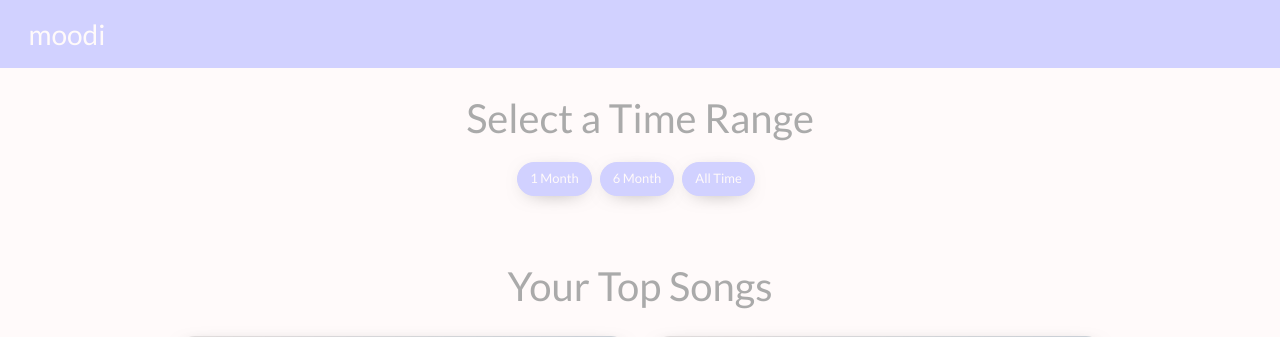
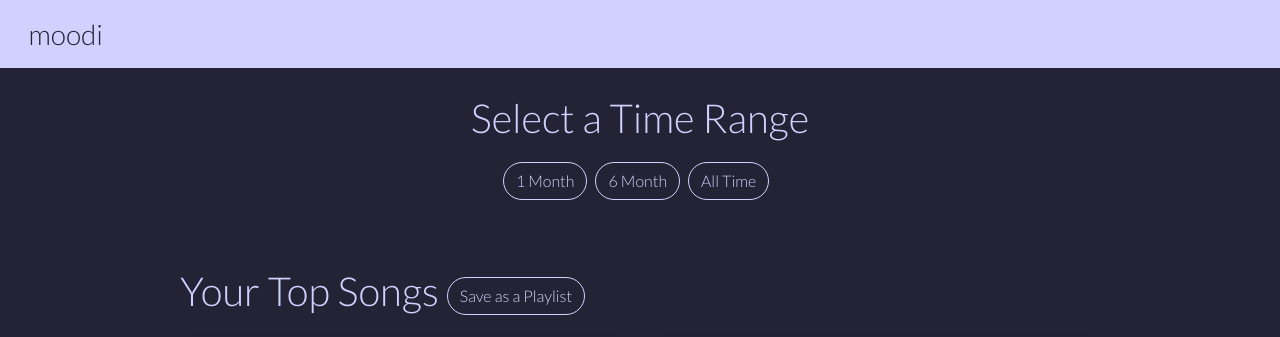
Before and after one commit to fwang356/enhancify, a Flask app: page /top-tracks/ in a window 1280 px wide. Shown: the top 337 px of the page. Run offline with Flask 2, Linux system fonts and the light colour scheme; parts of the project's set-up code (start-up, migrations or seed data) failed here and were passed over; some libraries are stand-ins or nearby versions.

Commit message:
Change color

```diff
--- a/static/css/style.css
+++ b/static/css/style.css
@@ -1,13 +1,15 @@
 head, body, html {
-    color: #aaa;
-    background-color: snow;
+    color: #d1d1ff;
+    background-color: #242336;
     font-family: 'Lato', sans-serif;
+    font-weight: 300;
     scroll-behavior: smooth;
 }
 
 body#home, html {
-    color: snow;
-    background: #d1d1ff;
+    color: d1d1ff;
+    background: #242336;
+    font-weight: 300;
 }
 
 .content {
@@ -34,15 +36,15 @@ body#home, html {
 }
 
 .btn-custom {
-    color: snow;
-    border-color: snow;
+    color: #d1d1ff;
+    border-color: #d1d1ff;
     border-radius: 7px;
     border-radius: 20px;
 }
 
 .btn-custom-solid {
     background-color: #d1d1ff;
-    color: snow;
+    color: #242336;
     border-color:#d1d1ff;
     border-radius: 7px;
     border-radius: 20px;
@@ -56,8 +58,8 @@ body#home, html {
 }
 
 .btn-custom:hover {
-    background-color: snow;
-    color: #d1d1ff;
+    background-color: #d1d1ff;
+    color: #242336;
 }
 
 .btn-custom:focus {
@@ -99,13 +101,13 @@ h4{
 
 .navbar-custom .navbar-brand,
 .navbar-custom .navbar-test{
-    color: snow;
+    color: #242336;
     font-size: 28px;
     padding-left: 1%;
 }
 
 .card-deck .card {
-    background-color: snow;
+    background-color: #414063;
     background-image: linear-gradient(-30deg, rgba(0, 118, 189, 0.1), transparent 50%);
     margin: 1%;
     border-radius: 20px;
@@ -132,19 +134,14 @@ h4{
     display: contents;
 }
 
-.card h5 {
-    font-size: 22px;
-    color: #aaa;
-}
-
 .card small {
-    color: #aaa;
+    color: #d1d1ff;
     font-size: 13px;
 }
 
 .card .btn-custom-solid {
     background-color: #d1d1ff;
-    color: snow;
+    color: #242336;
     border-color:#d1d1ff;
     border-radius: 7px;
     border-radius: 20px;
@@ -157,3 +154,8 @@ h4{
 .card .btn-custom-solid:hover {
     transform: scale(1.07);
 }
+
+.album {
+    width: 200px;
+    height: 200px;
+}
--- a/templates/base.html
+++ b/templates/base.html
@@ -4,7 +4,7 @@
     <meta charset="UTF-8">
     <meta http-equiv="X-UA-Compatible" content="IE=edge">
     <meta name="viewport" content="width=device-width, initial-scale=1.0">
-    <link rel="stylesheet" href='https://fonts.googleapis.com/css?family=Lato&display=swap'>
+    <link rel="stylesheet" href='https://fonts.googleapis.com/css?family=Lato:300&display=swap'>
     <link rel="stylesheet" href="https://stackpath.bootstrapcdn.com/bootstrap/4.3.1/css/bootstrap.min.css" integrity="sha384-ggOyR0iXCbMQv3Xipma34MD+dH/1fQ784/j6cY/iJTQUOhcWr7x9JvoRxT2MZw1T" crossorigin="anonymous">
     <link rel="stylesheet" href='https://use.fontawesome.com/releases/v5.7.2/css/all.css'>
     <link rel="stylesheet" href="{{ url_for('static', filename='css/style.css') }}">
--- a/templates/top.html
+++ b/templates/top.html
@@ -12,19 +12,19 @@
 {% block body%}
 <div class="btn-toolbar" role="toolbar">
     <div class="btn-group mr-2" role="Group">
-        <button type="submit", class="btn btn-custom-solid", action= "/top-tracks/" method="POST">
+        <button type="submit", class="btn btn-custom", action= "/top-tracks/" method="POST">
             1 Month
         </button>
     </div>
 
     <div class="btn-group mr-2" role="Group">
-        <button type="submit", class="btn btn-custom-solid", action= "/top-tracks/" method="POST">
+        <button type="submit", class="btn btn-custom", action= "/top-tracks/" method="POST">
             6 Month
         </button>
     </div>
 
     <div class="btn-group mr-2" role="Group">
-        <button type="submit", class="btn btn-custom-solid", action= "/top-tracks/" method="POST">
+        <button type="submit", class="btn btn-custom", action= "/top-tracks/" method="POST">
             All Time
         </button>
     </div>
@@ -36,9 +36,13 @@
     <div class="container h-100 pt-5">
         <div class="row">
             <div class="col-10 offset-1">
-                <h4 style="text-align: center">
+                <h4>
                     Your Top Songs
+                    <button type="submit", class="btn btn-custom", action= "/recs/", id="save">
+                        Save as a Playlist
+                    </button>
                 </h4>
+
             </div>
         </div>
         <div class="row mt-2">
@@ -55,9 +59,11 @@
                             <br>
                             <br>
                             <br>
+                            <form action="/recs/">
                                 <button type="submit", class="btn btn-custom-solid", action= "/recs/">
                                     View an Audio Analysis and Similar Songs
                                 </button>
+                            </form>
                         </div>
 
                     </div>
@@ -71,9 +77,11 @@
                             <br>
                             <br>
                             <br>
+                            <form action="/recs/">
                                 <button type="submit", class="btn btn-custom-solid", action= "/recs/">
                                     View an Audio Analysis and Similar Songs
                                 </button>
+                            </form>
                         </div>
                     </div>
                 </div>
@@ -82,22 +90,5 @@
         </div>
     </div>
 </section>
-
-    <!--<table>
-        <tr>
-            <th>Name</th>
-            <th>Artist</th>
-            <th></th>
-        </tr>
-        {% for track in recs %}
-            <tr>
-                <td>{{ sp.track(track)['name'] }}</td>
-                <td>{{ sp.track(track)['artists'][0]['name'] }}</td>
-                <td>
-                    <a href="/recs/{{track}}">Similar Songs</a>
-                </td>
-            </tr>
-        {% endfor %}
-    </table>-->
 </div>
 {%endblock%}
```
Also changed, not shown: templates/recs.html (+76 -5 lines). Lines whose indentation alone changed are shown as unchanged.
